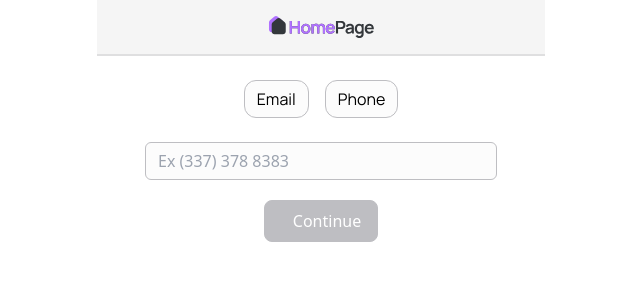
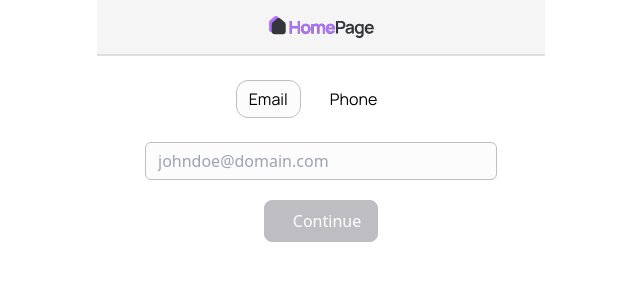
Before and after one commit to avastamin/react-extensions, a React (Create React App) app: page / in a window 1280 px wide. Shown: the top 284 px of the page, without its empty margins (319-959 px from the left). Built offline with nearby package versions, Linux system fonts and the light colour scheme.

Commit message:
Add Formik form

```diff
--- a/package.json
+++ b/package.json
@@ -10,11 +10,13 @@
     "@types/node": "^16.11.21",
     "@types/react": "^17.0.38",
     "@types/react-dom": "^17.0.11",
+    "formik": "^2.2.9",
     "react": "^17.0.2",
     "react-dom": "^17.0.2",
     "react-scripts": "5.0.0",
     "typescript": "^4.5.5",
-    "web-vitals": "^2.1.4"
+    "web-vitals": "^2.1.4",
+    "yup": "^0.32.11"
   },
   "scripts": {
     "start": "react-scripts start",
--- a/src/App.tsx
+++ b/src/App.tsx
@@ -1,6 +1,16 @@
-import React from 'react';
+import React, {useState} from 'react';
 import HomeLogo from './img/HomeLogo.svg';
-function App() {
+import { Formik, Field, Form, FormikHelpers } from 'formik';
+
+interface Values {
+  email: string;
+  phone: string;
+}
+
+const  App : React.FC = () => {
+  const [activeTab, setActiveTab] = useState<number>(0)
+  const [email, setEmail] = useState<string>('');
+  const [phone, setPhone] = useState<number>();
   return (
     <div className="container max-w-md">
       <header className='bg-gray-700 p-4 border-b-2 border-gray-50'>
@@ -8,17 +18,41 @@ function App() {
       </header>
       <div className='p-6'>
         <div className='font-Manrope flex flex-row justify-center items-center'>
-          <button className='w-66 py-1.5 px-3 border border-gray-500 bg-gray-800 rounded-xl mr-4'>Email</button>
-          <button className='w-66 py-1.5 px-3 border border-gray-500 bg-gray-800 rounded-xl'>Phone</button>
+          <button
+            className={`w-66 py-1.5 px-3  rounded-xl mr-4 ${activeTab === 0 ? 'border border-gray-500 bg-gray-800' : 'border border-white'}`}
+            onClick={() => setActiveTab(0)}>Email</button>
+          <button className={`w-66 py-1.5 px-3  rounded-xl mr-4 ${activeTab === 1 ? 'border border-gray-500 bg-gray-800' : 'border border-white'}`}  onClick={() => setActiveTab(1)}>Phone</button>
         </div>
         <div className='p-6 text-center'>
-          <form>
-            <input type="text"
-              className='w-full py-1.5 px-3 border border-gray-500 bg-gray-800 rounded-md mr-4'
-              placeholder="Ex (337) 378 8383"
-            />
-            <button className='h-22 py-2 pr-4 pl-7 mt-5 mr-auto ml-auto text-white bg-gray-500 border border-gray-500 rounded-lg mr-4'>Continue</button>
-          </form>
+        <Formik
+          initialValues={{
+            email: '',
+            phone: ''
+          }}
+          onSubmit={(
+            values: Values,
+            { setSubmitting }: FormikHelpers<Values>
+          ) => {
+            setTimeout(() => {
+              alert(JSON.stringify(values, null, 2));
+              setSubmitting(false);
+            }, 500);
+          }}
+        >
+          <Form>
+            {activeTab === 0
+              ? <input type="email"
+                  className='w-full py-1.5 px-3 border border-gray-500 bg-gray-800 rounded-md mr-4'
+                  placeholder="johndoe@domain.com"
+                />
+              : <input type="text"
+                  className='w-full py-1.5 px-3 border border-gray-500 bg-gray-800 rounded-md mr-4'
+                  placeholder="Ex (337) 378 8383"
+                />
+            }
+            <button className='h-22 py-2 pr-4 pl-7 mt-5 mr-auto ml-auto text-white bg-gray-500 border border-gray-500 rounded-lg'>Continue</button>
+          </Form>
+        </Formik>
         </div>
         <div className='text-center mt-4'>
           <p className='text-gray-200 text-sm'>by clicking continue you must agree to near labs
@@ -27,7 +61,7 @@ function App() {
         <div className='w-full h-px my-8 bg-gray-500'></div>
         <div className='text-center mt-4'>
           <p>Already have NEAR account?</p>
-          <button className='h-22 py-2 pr-4 pl-7 mt-2 mr-auto ml-auto text-white bg-gray-200 border border-gray-500 rounded-lg mr-4'>Login in with NEAR</button>
+          <button className='h-22 py-2 pr-4 pl-7 mt-2 mr-auto ml-auto text-white bg-gray-200 border border-gray-500 rounded-lg'>Login in with NEAR</button>
         </div>
       </div>
     </div>
```
Also changed, not shown: 1 other file (tests, documents, lock files or other folders).
